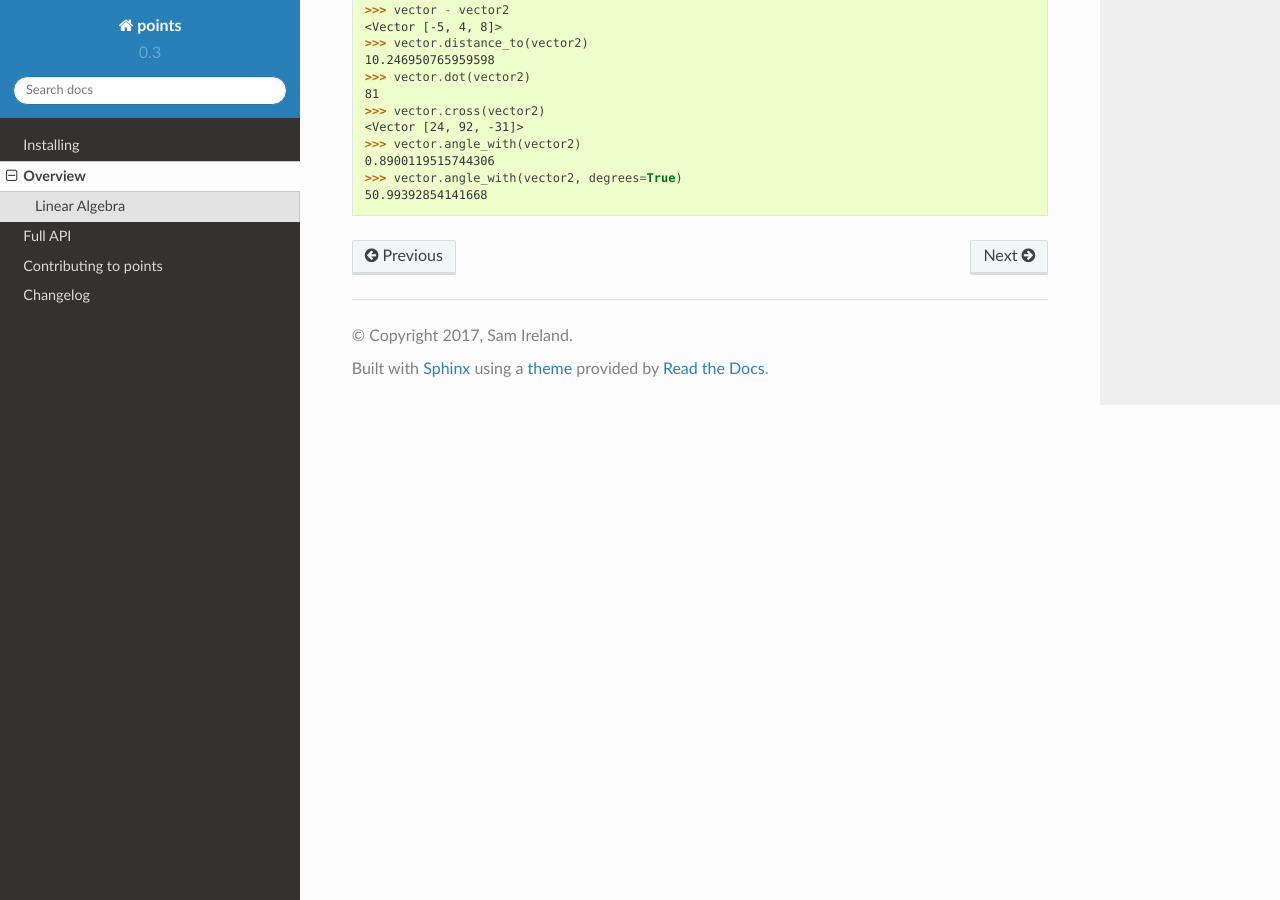
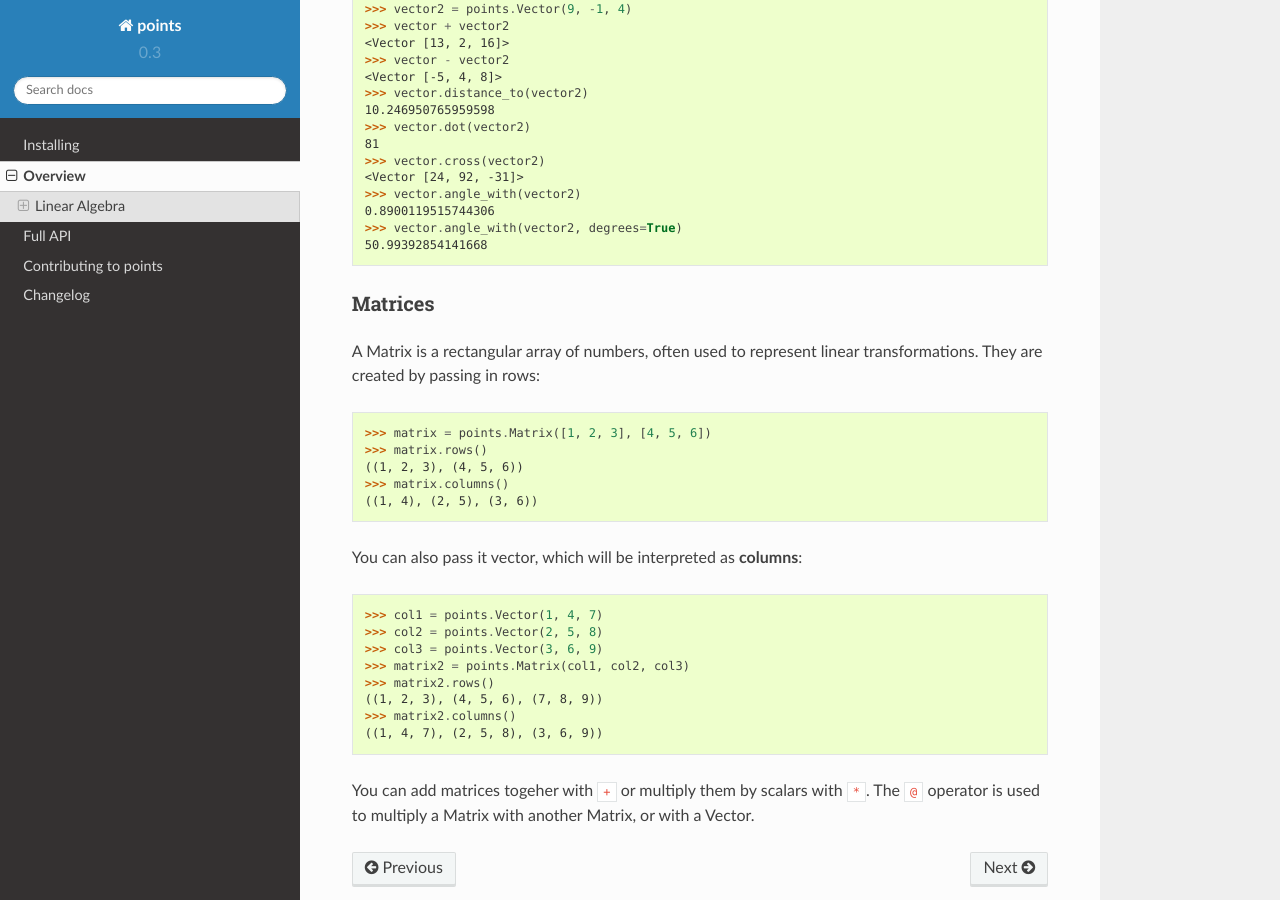
Before and after one commit to samirelanduk/points, a Sphinx documentation site: the page built from docs/source/overview.rst, in a window 1280 px wide and 900 px high, scrolled down 1391 px. Built offline with Sphinx 7.4.7 and the Read the Docs theme 2.0.0, drawn with Linux system fonts in a browser that asks for light colours.

Commit message:
Add 0.3 docs

```diff
--- a/docs/source/api.rst
+++ b/docs/source/api.rst
@@ -2,6 +2,6 @@
 --------
 
 .. toctree ::
-	api/checks
 	api/geometry
+	api/matrices
 	api/vectors
--- a/docs/source/api/checks.rst
+++ /dev/null
@@ -1,6 +0,0 @@
-points.checks
--------------
-
-.. automodule:: points.checks
-	:members:
-	:inherited-members:
--- /dev/null
+++ b/docs/source/api/matrices.rst
@@ -0,0 +1,6 @@
+points.matrices
+---------------
+
+.. automodule:: points.matrices
+	:members:
+	:inherited-members:
--- a/docs/source/installing.rst
+++ b/docs/source/installing.rst
@@ -8,7 +8,8 @@
 
 ``$ pip3 install points``
 
-points is written for Python 3, and does not support Python 2.
+points is written for Python 3, and does not support Python 2. It is tested on
+Python 3.5 and above.
 
 If you get permission errors, try using ``sudo``:
 
--- a/docs/source/overview.rst
+++ b/docs/source/overview.rst
@@ -69,3 +72,30 @@
   0.8900119515744306
   >>> vector.angle_with(vector2, degrees=True)
   50.99392854141668
+
+Matrices
+########
+
+A Matrix is a rectangular array of numbers, often used to represent linear
+transformations. They are created by passing in rows:
+
+  >>> matrix = points.Matrix([1, 2, 3], [4, 5, 6])
+  >>> matrix.rows()
+  ((1, 2, 3), (4, 5, 6))
+  >>> matrix.columns()
+  ((1, 4), (2, 5), (3, 6))
+
+You can also pass it vector, which will be interpreted as **columns**:
+
+  >>> col1 = points.Vector(1, 4, 7)
+  >>> col2 = points.Vector(2, 5, 8)
+  >>> col3 = points.Vector(3, 6, 9)
+  >>> matrix2 = points.Matrix(col1, col2, col3)
+  >>> matrix2.rows()
+  ((1, 2, 3), (4, 5, 6), (7, 8, 9))
+  >>> matrix2.columns()
+  ((1, 4, 7), (2, 5, 8), (3, 6, 9))
+
+You can add matrices togeher with ``+`` or multiply them by scalars with ``*``.
+The ``@`` operator is used to multiply a Matrix with another Matrix, or with a
+Vector.
```
Also changed, not shown: other parts of docs/source/overview.rst (+3 -0 lines), docs/source/changelog.rst (+10 -0 lines), 1 other file.
